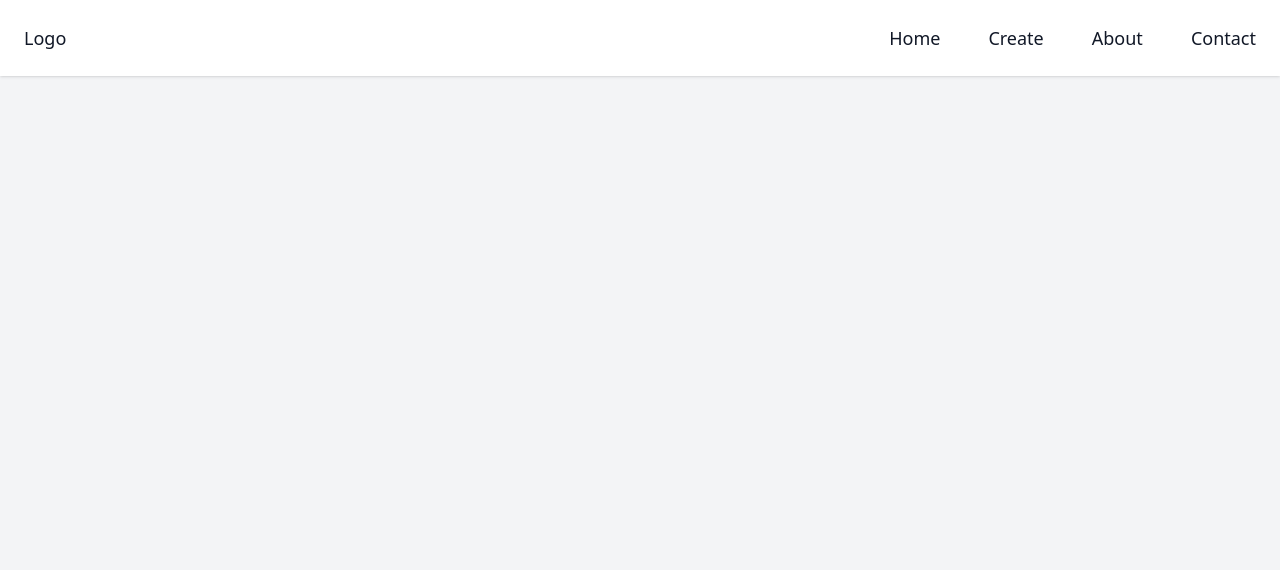
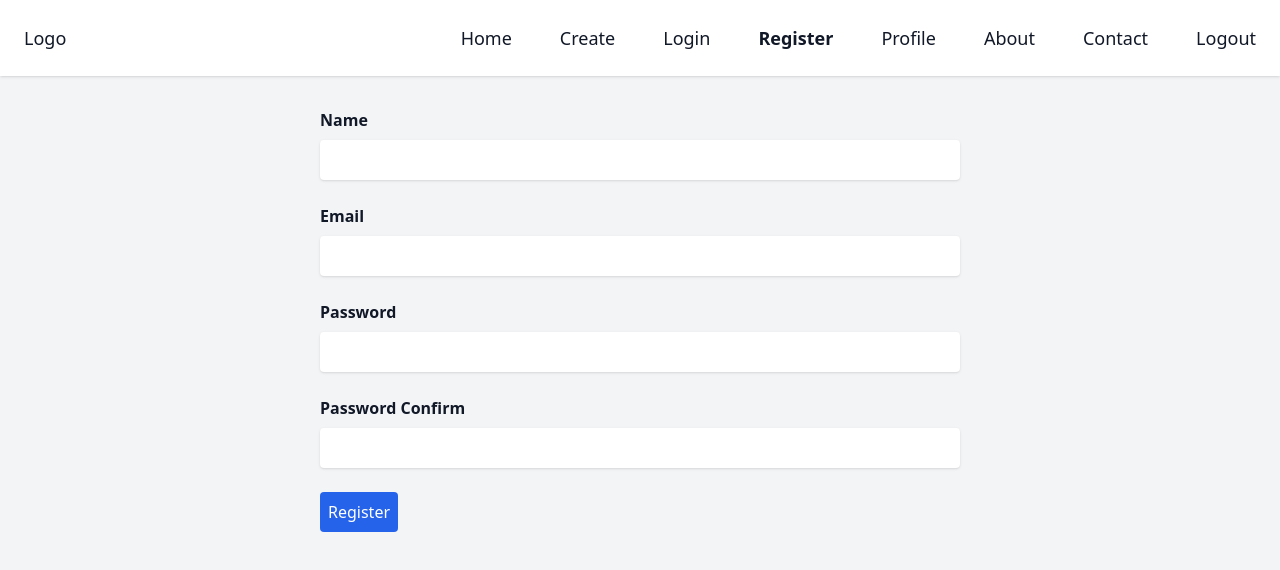
Before and after one commit to omdasoft/nuxt3-laravel-app, a Nuxt app: page /register in a window 1280 px wide. Shown: the top 570 px of the page. Built offline with nearby package versions, Linux system fonts and the light colour scheme.

Commit message:
add login and register

```diff
--- a/layouts/default.vue
+++ b/layouts/default.vue
@@ -15,10 +15,22 @@
                             <NuxtLink to="/create">Create</NuxtLink>
                         </li>
                         <li>
+                            <NuxtLink to="/login">Login</NuxtLink>
+                        </li>
+                        <li>
+                            <NuxtLink to="/register">Register</NuxtLink>
+                        </li>
+                        <li>
+                            <NuxtLink to="/profile">Profile</NuxtLink>
+                        </li>
+                        <li>
                             <NuxtLink to="/about">About</NuxtLink>
                         </li>
                         <li>
                             <NuxtLink to="/contact">Contact</NuxtLink>
+                        </li>
+                        <li>
+                            <button @click="logout">Logout</button>
                         </li>
                     </ul>
                 </div>
@@ -29,6 +41,19 @@
 </template>
 <script setup>
     const title = useState('title', () => 'Nuxt3 Laravel Blog');
+    const { $apiFetch } = useNuxtApp();
+    async function logout() {
+        try {
+            await $apiFetch('/logout', {
+                method: 'POST'
+            });
+            window.location.pathname = '/'
+        } catch (error) {
+            console.log(error.messege.error);
+        } finally {
+            window.location.pathname = '/'
+        }
+    }
 </script>
 <style scoped>
 .router-link-active {
--- a/package.json
+++ b/package.json
@@ -12,6 +12,7 @@
   "dependencies": {
     "@tailwindcss/line-clamp": "^0.4.4",
     "date-fns": "^3.6.0",
+    "js-cookie": "^3.0.5",
     "nuxt": "^3.11.2",
     "vue": "^3.4.21",
     "vue-router": "^4.3.0"
--- /dev/null
+++ b/pages/login.vue
@@ -0,0 +1,56 @@
+<template>
+    <Title>User Login</Title>
+    <div class="container mx-auto w-1/2 py-8">
+        <ul v-if="errors.length > 0" class="mb-4 list-disc list-inside text-sm  text-red-600">
+            <li v-for="(error, key) in errors" :key="key">
+                {{ error }}
+            </li>
+        </ul>
+        <form action="#" class="space-y-6" @submit.prevent="login">
+            <div>
+                <label for="email" class="block font-semibold">Email</label>
+                <input type="text" v-model="email" id="email" class="w-full px-2 py-2 rounded shadow mt-2">
+            </div>
+            <div>
+                <label for="password" class="block font-semibold">password</label>
+                <input type="password" v-model="password" id="email" class="w-full px-2 py-2 rounded shadow mt-2">
+            </div>
+            <div>
+                <button type="submit" class="inline-block bg-blue-600 hover:bg-blue-700 text-white rounded py-2 px-2">
+                    <span v-if="isLoading">Loading ..</span>
+                    <span v-else>Login</span>
+                </button>
+            </div>
+        </form>
+    </div>
+</template>
+<script setup>
+const email = ref('')
+const password = ref('')
+const isLoading = ref(false)
+const errors = ref([])
+
+async function csrf() {
+    return await useNuxtApp().$apiFetch('/sanctum/csrf-cookie');
+}
+
+async function login() {
+    isLoading.value = true
+    await csrf()
+    try {
+        await useNuxtApp().$apiFetch('/login', {
+            method: 'POST',
+            body: {
+                email: email.value,
+                password: password.value
+            }
+        });
+        window.location.pathname = '/profile'
+    } catch (error) {
+        isLoading.value = false
+        if (error) {
+            errors.value = Object.values(error.data.errors).flat()
+        }
+    }
+}
+</script>
--- /dev/null
+++ b/pages/profile.vue
@@ -0,0 +1,25 @@
+<template>
+    <Title>User Profile</Title>
+    <div class="container mx-auto w-1/2 py-8">
+        <div>
+            <div>Name: {{ user.name }}</div>
+            <div>Email: {{ user.email }}</div>
+        </div>
+        <div class="mt-4">
+            <h3 class="text-2xl">My Posts</h3>
+            <ul v-if="posts">
+                <li v-for="(post, index) in posts" :key="index">
+                    <NuxtLink :to="`/posts/${post.id}`" class="text-blue-600 hover:underline">{{ post.title }}</NuxtLink>
+                </li>
+            </ul>
+        </div>
+    </div>
+</template>
+<script setup>
+const user = ref('')
+const posts = ref([])
+onMounted(async () => {
+    user.value = await useNuxtApp().$apiFetch('/api/user')
+    posts.value = await useNuxtApp().$apiFetch('/api/user/posts')
+})
+</script>
--- /dev/null
+++ b/pages/register.vue
@@ -0,0 +1,67 @@
+<template>
+    <Title>User Register</Title>
+    <div class="container mx-auto w-1/2 py-8">
+        <ul v-if="errors.length > 0" class="mb-4 list-disc list-inside text-sm  text-red-600">
+            <li v-for="(error, key) in errors" :key="key">
+                {{ error }}
+            </li>
+        </ul>
+        <form action="#" class="space-y-6" @submit.prevent="register">
+            <div>
+                <label for="name" class="block font-semibold">Name</label>
+                <input type="text" v-model="name" id="name" class="w-full px-2 py-2 rounded shadow mt-2">
+            </div>
+            <div>
+                <label for="email" class="block font-semibold">Email</label>
+                <input type="text" v-model="email" id="email" class="w-full px-2 py-2 rounded shadow mt-2">
+            </div>
+            <div>
+                <label for="password" class="block font-semibold">Password</label>
+                <input type="password" v-model="password" id="password" class="w-full px-2 py-2 rounded shadow mt-2">
+            </div>
+            <div>
+                <label for="password_confirm" class="block font-semibold">Password Confirm</label>
+                <input type="password" v-model="passwordConfirm" id="password_confirm"
+                    class="w-full px-2 py-2 rounded shadow mt-2">
+            </div>
+            <div>
+                <button type="submit" class="inline-block bg-blue-600 hover:bg-blue-700 text-white rounded py-2 px-2">
+                    <span v-if="isLoading">Loading</span>
+                    <span v-else>Register</span>
+                </button>
+            </div>
+        </form>
+    </div>
+</template>
+<script setup>
+const name = ref('')
+const email = ref('')
+const password = ref('')
+const passwordConfirm = ref('')
+const isLoading = ref(false)
+const errors = ref([])
+
+async function csrf() {
+    return await useNuxtApp().$apiFetch('/sanctum/csrf-cookie');
+}
+
+async function register() {
+    isLoading.value = true
+    await csrf()
+    try {
+        await useNuxtApp().$apiFetch('/register', {
+            method: 'POST',
+            body: {
+                name: name.value,
+                email: email.value,
+                password: password.value,
+                password_confirmation: passwordConfirm.value
+            }
+        });
+        window.location.pathname = '/profile'
+    } catch (error) {
+        isLoading.value = false
+        errors.value = Object.values(error.data.errors).flat()
+    }
+}
+</script>
--- a/plugins/apiFetch.js
+++ b/plugins/apiFetch.js
@@ -1,4 +1,10 @@
+import Cookies from 'js-cookie'
+
 export default defineNuxtPlugin( nuxtApp => {
+    const cookie = Cookies.get('XSRF-TOKEN');
     const config = useRuntimeConfig();
-   nuxtApp.provide('apiFetch', $fetch.create({baseURL: config.public.BASE_URL}));
+   nuxtApp.provide('apiFetch', $fetch.create({baseURL: config.public.BASE_URL, credentials: 'include', headers: {
+    Accept: 'application/json',
+    'X-XSRF-TOKEN': cookie,
+   }}));
 })
```
Also changed, not shown: 1 other file (tests, documents, lock files or other folders).
